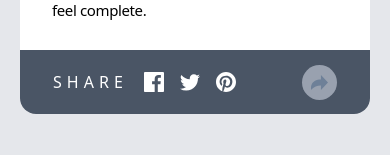
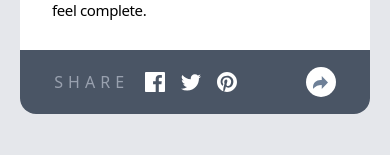
Before and after one commit to Alberto-Vidali/newbie-frontend-challenges, a Vue app in the folder article-preview-component/: page / in a window 390 px wide. Both pictures are taken after a click on the button 323 px from the left and 658 px from the top of the page. Shown: the part 584-739 px from the top of the page. Built offline with nearby package versions, Linux system fonts and the light colour scheme.

Commit message:
versione mobile finita

```diff
--- a/article-preview-component/src/components/pages/Article.vue
+++ b/article-preview-component/src/components/pages/Article.vue
@@ -48,15 +48,15 @@
             </div>
             <div class="flex items-center justify-around bg-gray-600 w-full h-[64px] rounded-b-2xl" v-if="shareSocial == 1">
                 <div class="flex items-center justify-start gap-4">
-                <h2 class="text-white tracking-[5px]">
+                <h2 class="text-gray-400 tracking-[5px]">
                     SHARE
                 </h2>
                     <img src="/icon-facebook.svg" alt="">
                     <img src="/icon-twitter.svg" alt="">
                     <img src="/icon-pinterest.svg" alt="">
                 </div>
-                <button @click="() => toggleShare()" class="text-white bg-gray-400 w-[35px] aspect-[1/1] flex flex-col justify-center items-center rounded-full">
-                    <img class="w-[50%]" src="/icon-share.svg" alt="Share">
+                <button @click="() => toggleShare()" class="bg-white w-[30px] aspect-[1/1] flex flex-col justify-center items-center rounded-full">
+                    <img class="w-[50%] text-white" src="/icon-share.svg" alt="Share">
                 </button>
             </div>
         </div>
```
